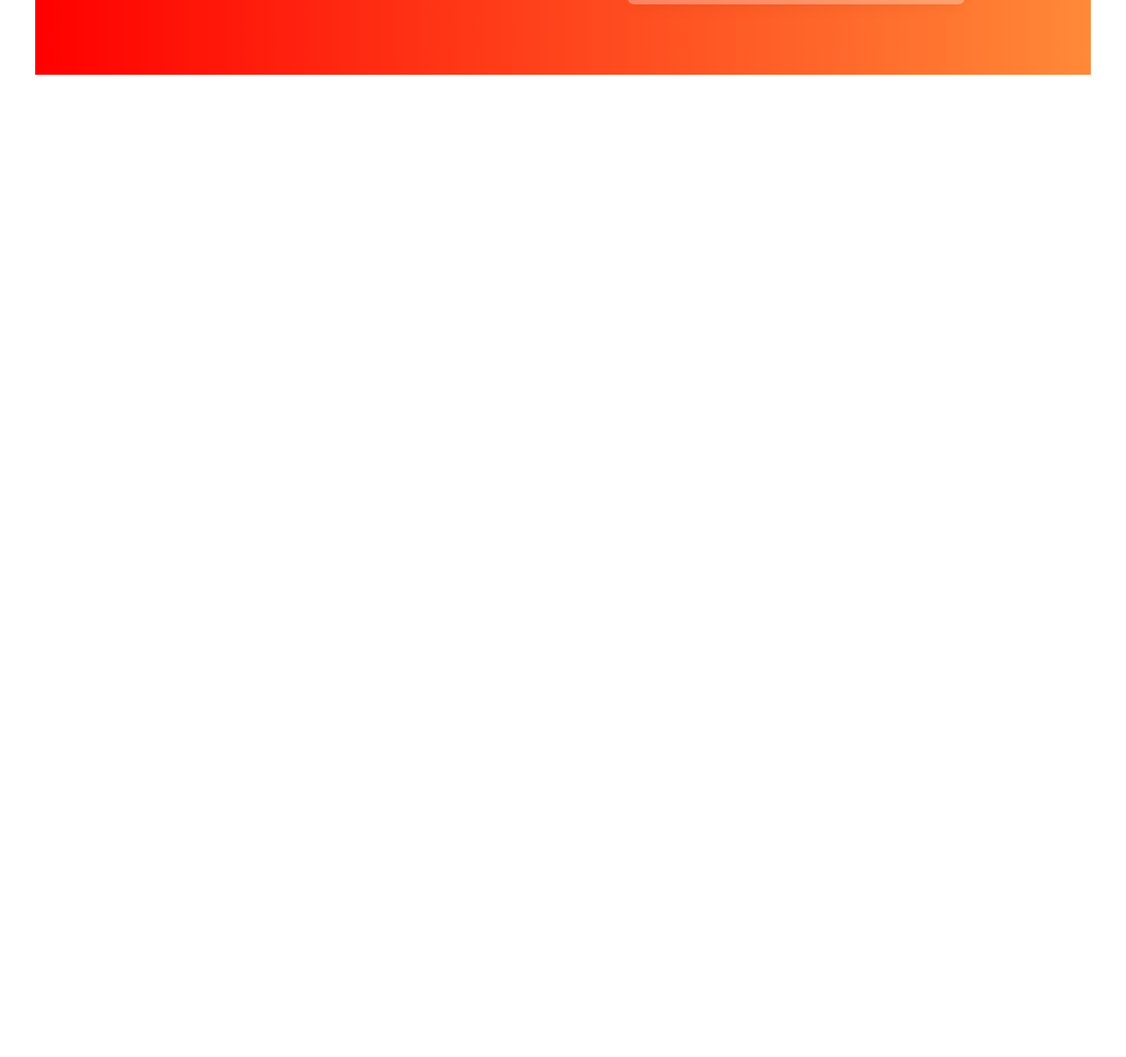
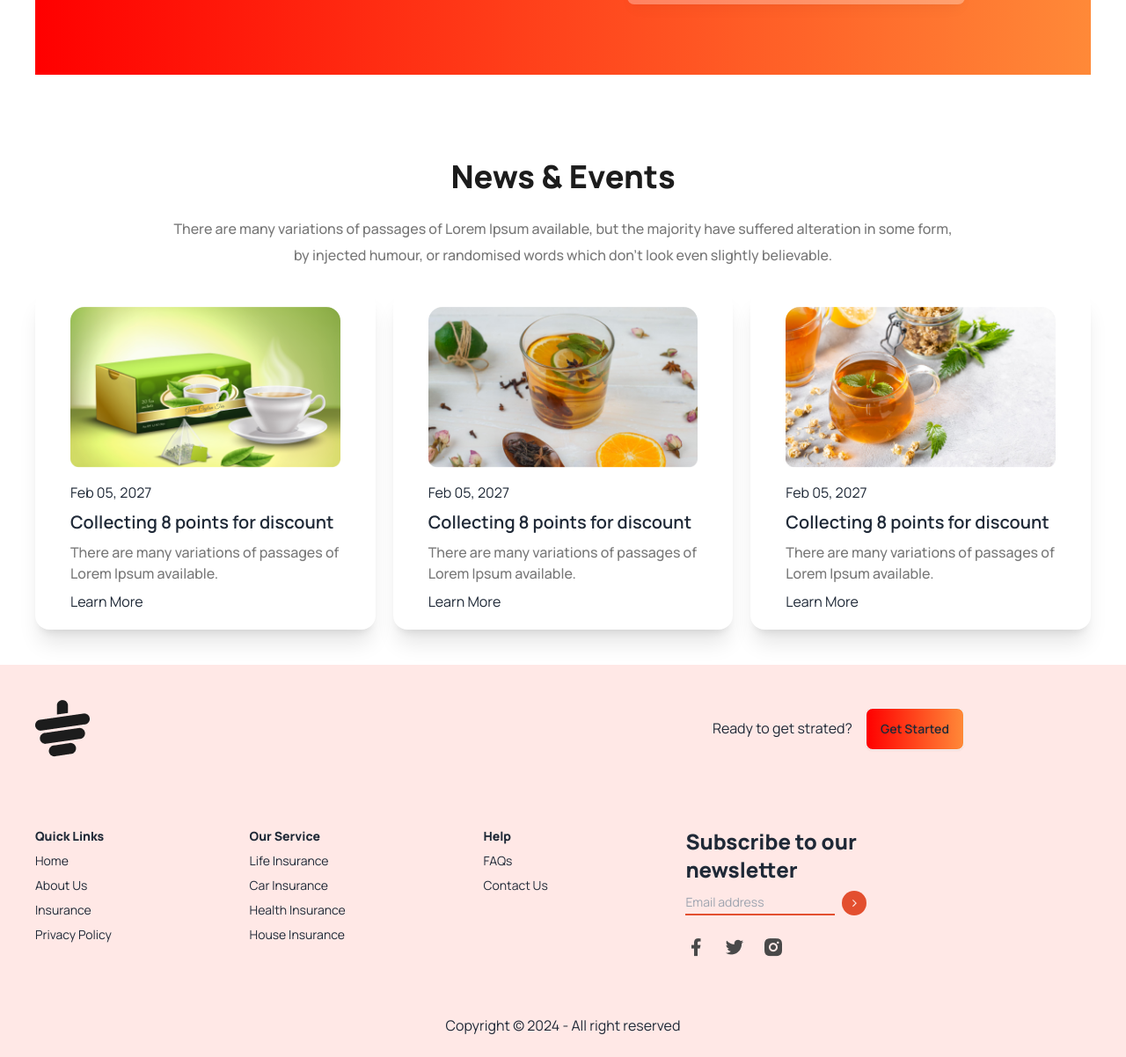
Before and after one commit to MdSaifulIslamRafsan/tea-shop, a plain HTML site: page index.html in a window 1280 px wide. Shown: the part 2359-3561 px from the top of the page at 88% size. Before the commit the page ends 2580 px from the top, so only its background shows below. Drawn offline with nearby package versions, Linux system fonts and the light colour scheme.

Commit message:
added responsive footer area

```diff
--- a/index.html
+++ b/index.html
@@ -149,10 +149,13 @@
     </section>
     <!-- Great Tea, Freshly Presented end -->
     <!-- Meet Our Super Clients start -->
-    <section class="my-24 flex flex-col lg:flex-row gap-16 items-center bg-gradient-to-r from-[#F00] to-[#FF8938] py-10">
+    <section
+      class="my-24 flex flex-col lg:flex-row gap-16 items-center bg-gradient-to-r from-[#F00] to-[#FF8938] py-10">
       <div class="pt-14 px-14 space-y-6 lg:w-1/2">
         <h1 class="text-white text-4xl font-extrabold leading-10">Meet Our Super <br> Clients</h1>
-          <p class="text-white font-medium">There are many variations of passages of Lorem Ipsum available, but the majority have suffered alteration in some form, by injected humour, or randomized words which don't look even slightly believable. </p>
+        <p class="text-white font-medium">There are many variations of passages of Lorem Ipsum available, but the
+          majority have suffered alteration in some form, by injected humour, or randomized words which don't look even
+          slightly believable. </p>
         <button class="btn bg-white text-red-600">Show All</button>
       </div>
       <div class="lg:w-1/2 p-10 relative lg:pr-14">
@@ -160,7 +163,8 @@
         <!-- review start  -->
         <div class="p-10 opacity-30 mb-10 z-0 relative bg-white shadow-lg rounded-lg lg:w-96">
           <img src="images/client.png" class="absolute -top-6 -left-6 border-8 rounded-full border-white" alt="">
-            <p class="text-secondary-color font-medium">We are providing the best and suitable home insurance services for the people who are interested to treatment</p>
+          <p class="text-secondary-color font-medium">We are providing the best and suitable home insurance services for
+            the people who are interested to treatment</p>
           <h5 class="font-extrabold pt-4">Ilham Yuda</h5>
           <p class="text-secondary-color font-medium">Businessman</p>
           <img src="images/circles.png" class="absolute right-10 bottom-8" alt="">
@@ -169,8 +173,10 @@
         <!-- review start  -->
         <div class="p-10 absolute lg:right-48 z-10 top-36 bg-white shadow-lg rounded-lg mr-10 lg:mr-0 lg:w-96">
           <img src="images/client.png" class="absolute -top-6 -left-6 border-8 rounded-full border-white" alt="">
-            <p class="text-secondary-color font-medium">We are providing the best and suitable home insurance services for the people who are interested to treatment</p>
+          <p class="text-secondary-color font-medium">We are providing the best and suitable home insurance services for
+            the people who are interested to treatment</p>
           <h5 class="font-extrabold pt-4">Ilham Yuda</h5>
+
           <p class="text-secondary-color font-medium">Businessman</p>
           <img src="images/circles.png" class="absolute right-10 bottom-8" alt="">
         </div>
@@ -178,7 +184,8 @@
         <!-- review start  -->
         <div class="p-10 z-0 opacity-30 relative bg-white shadow-lg rounded-lg lg:w-96">
           <img src="images/client.png" class="absolute -top-6 -left-6 border-8 rounded-full border-white" alt="">
-            <p class="text-secondary-color font-medium">We are providing the best and suitable home insurance services for the people who are interested to treatment</p>
+          <p class="text-secondary-color font-medium">We are providing the best and suitable home insurance services for
+            the people who are interested to treatment</p>
           <h5 class="font-extrabold pt-4">Ilham Yuda</h5>
           <p class="text-secondary-color font-medium">Businessman</p>
           <img src="images/circles.png" class="absolute right-10 bottom-8" alt="">
@@ -188,9 +195,96 @@
       </div>
     </section>
     <!-- Meet Our Super Clients end -->
+    <!-- News & Events start -->
+    <section>
+      <h1 class="text-primary-color text-center text-4xl font-extrabold">News & Events</h1>
+      <p class="py-6 text-center text-secondary-color font-medium leading-[30px] max-w-[900px] mx-auto">There are many variations of passages of Lorem Ipsum available, but the majority have suffered alteration in some form, by injected humour, or randomised words which don't look even slightly believable.</p>
+      <div class="grid grid-cols-1 lg:grid-cols-3 gap-5">
+        <div class="card space-y-4 px-10 py-5 bg-base-100 shadow-xl">
+          <figure><img src="images/news-1.png" alt="Shoes" /></figure>
+          <div class="card-body p-0">
+            <h5>Feb 05, 2027</h5>
+            <h2 class="card-title">Collecting 8 points for discount</h2>
+            <p class="text-secondary-color font-medium">There are many variations of passages of Lorem Ipsum available.</p>
+            <div class="card-actions">
+              <button>Learn More</button>
+            </div>
+          </div>
+        </div>
+        <div class="card space-y-4 px-10 py-5 bg-base-100 shadow-xl">
+          <figure><img src="images/news-2.png" alt="Shoes" /></figure>
+          <div class="card-body p-0">
+            <h5>Feb 05, 2027</h5>
+            <h2 class="card-title">Collecting 8 points for discount</h2>
+            <p class="text-secondary-color font-medium">There are many variations of passages of Lorem Ipsum available.</p>
+            <div class="card-actions">
+              <button>Learn More</button>
+            </div>
+          </div>
+        </div>
+        <div class="card space-y-4 px-10 py-5 bg-base-100 shadow-xl">
+          <figure><img src="images/news-3.png" alt="Shoes" /></figure>
+          <div class="card-body p-0">
+            <h5>Feb 05, 2027</h5>
+            <h2 class="card-title">Collecting 8 points for discount</h2>
+            <p class="text-secondary-color font-medium">There are many variations of passages of Lorem Ipsum available.</p>
+            <div class="card-actions">
+              <button>Learn More</button>
+            </div>
+          </div>
+        </div>
+      </div>
+    </section>
+    <!-- News & Events end -->
   </main>
   <!-- main area end -->
-  <footer></footer>
+  <footer class="bg-[#ffe8e6] text-base-content">
+    <div class="container flex justify-between items-center p-5 lg:p-10 mx-auto">
+      <img src="images/cup.png" alt="">
+      <div class="mr-36 space-x-3">
+        <a href="">Ready to get strated?</a>
+        <button class="btn bg-gradient-to-r from-[#F00] to-[#FF8938]">Get Started</button>
+      </div>
+    </div>
+    <div class="footer container p-5 lg:p-10 mx-auto">
+      <nav>
+        <header class="font-extrabold">Quick Links</header>
+        <a class="link link-hover">Home</a>
+        <a class="link link-hover">About Us</a>
+        <a class="link link-hover">Insurance</a>
+        <a class="link link-hover">Privacy Policy</a>
+      </nav>
+      <nav>
+        <header class="font-extrabold">Our Service</header>
+        <a class="link link-hover">Life Insurance</a>
+        <a class="link link-hover">Car Insurance</a>
+        <a class="link link-hover">Health Insurance</a>
+        <a class="link link-hover">House Insurance</a>
+      </nav>
+      <nav>
+        <header class="font-extrabold">Help</header>
+        <a class="link link-hover">FAQs</a>
+        <a class="link link-hover">Contact Us</a>
+      </nav>
+      <form>
+        <header class="font-extrabold text-2xl">Subscribe to our <br> newsletter</header>
+        <fieldset class="form-control w-80">
+          <div class="join">
+            <input type="text" placeholder="Email address" class=" bg-[#ffe8e6] border-b-2 outline-none rounded-none border-b-[#e34f2f]" />
+            <button class="p-2 rounded-full bg-[#e34f2f] ml-2"><img src="images/Frame 4140.png" class="w-3" alt=""></button>
+          </div>
+        </fieldset>
+        <div class="flex gap-5 mt-4">
+          <a href=""><img src="images/Frame (1).png" alt=""></a>
+          <a href=""><img src="images/Frame (2).png" alt=""></a>
+          <a href=""><img src="images/Frame (3).png" alt=""></a>
+        </div>
+      </form>
+    </div>
+    <div class="text-center py-6">
+      <p>Copyright © 2024 - All right reserved</p>
+    </div>
+  </footer>
 </body>
 
 </html>
```
Also changed, not shown: images/Frame (1).png (added), images/Frame (2).png (added), images/Frame (3).png (added), images/Frame 4140.png (added). Lines whose indentation alone changed are shown as unchanged.
